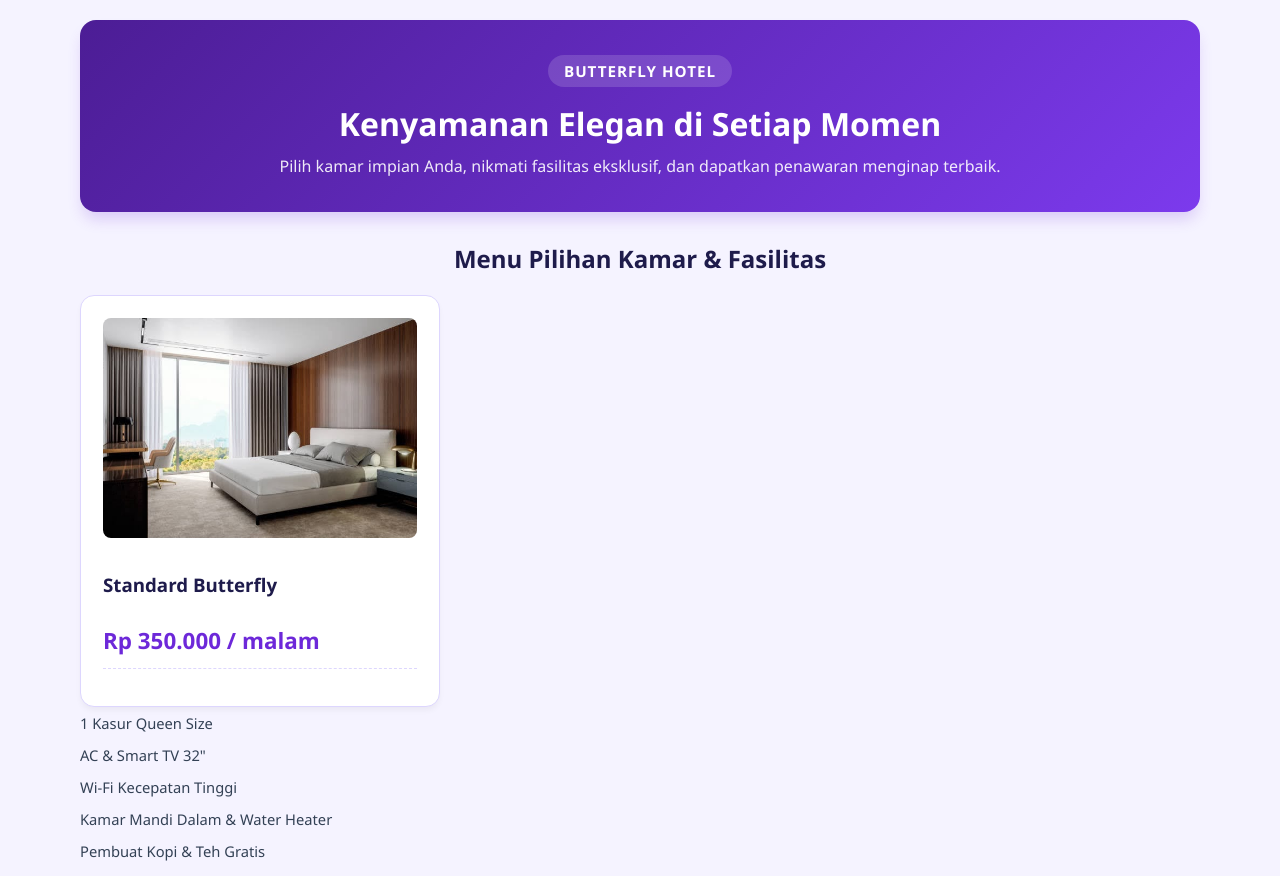
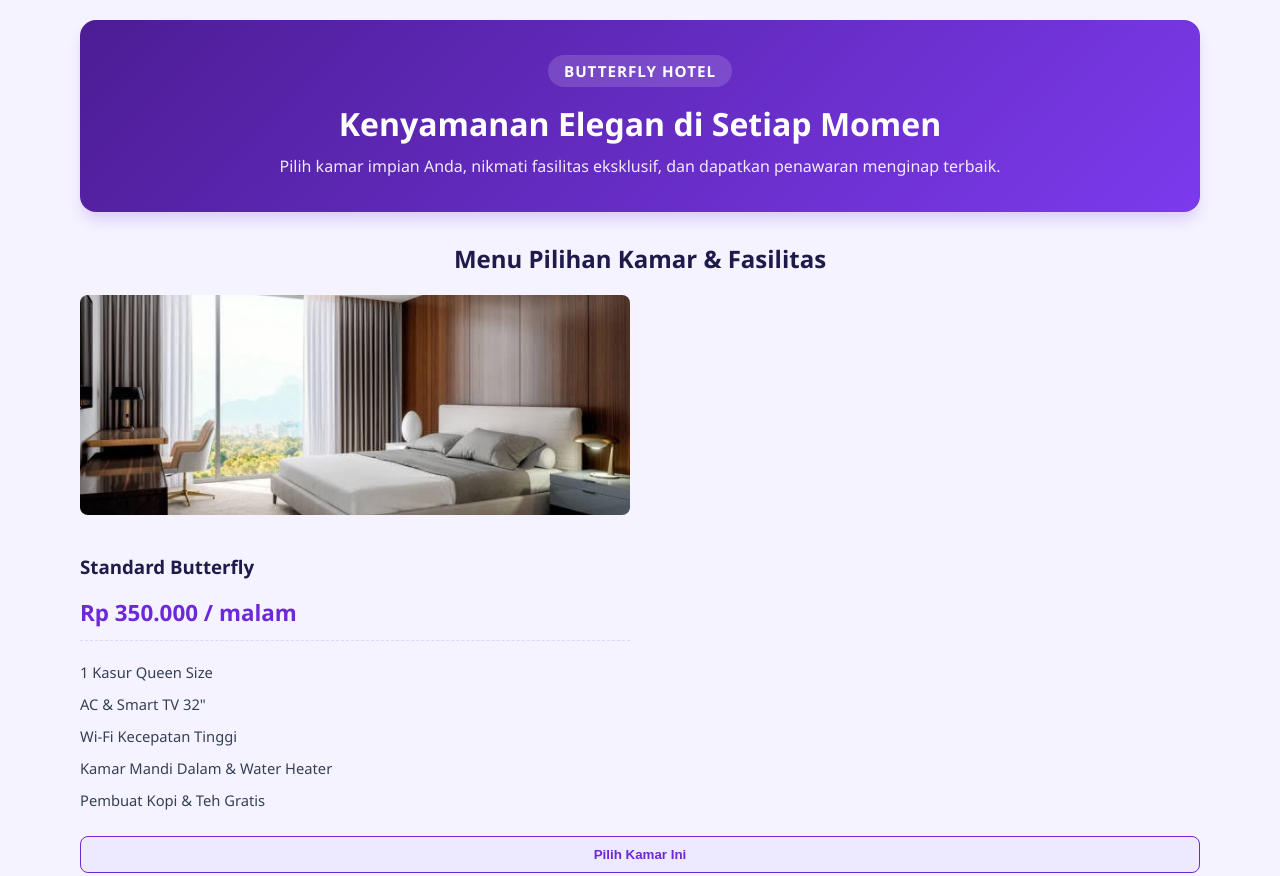
Before and after one commit to andesalexandrea09-droid/BUTTERFLY-HOTEL, a plain HTML site: page index.html in a window 1280 px wide. Shown: the top 876 px of the page. Drawn offline with Linux system fonts and the light colour scheme.

Commit message:
Update style.css

```diff
--- a/style.css
+++ b/style.css
@@ -85,8 +85,9 @@ header p {
 
 .room-cards {
     display: grid;
-    grid-template-columns: repeat(3, 1fr);
+    grid-template-columns: repeat(2, 1fr);
     gap: 20px;
+    align-items: start;
 }
 
 @media (max-width: 850px) {
@@ -96,15 +97,19 @@ header p {
 }
 
 .room-card {
+   .room-card {
     background: var(--card-bg);
     border-radius: 14px;
-    padding: 22px;
+    padding: 15px;
     border: 1px solid var(--border-color);
     box-shadow: 0 4px 6px -1px rgb(0 0 0 / 0.05);
     display: flex;
     flex-direction: column;
     justify-content: space-between;
+    width: 100%;
+    box-sizing: border-box;
     transition: transform 0.2s, box-shadow 0.2s;
+}
 }
 
 .room-card:hover {
```
